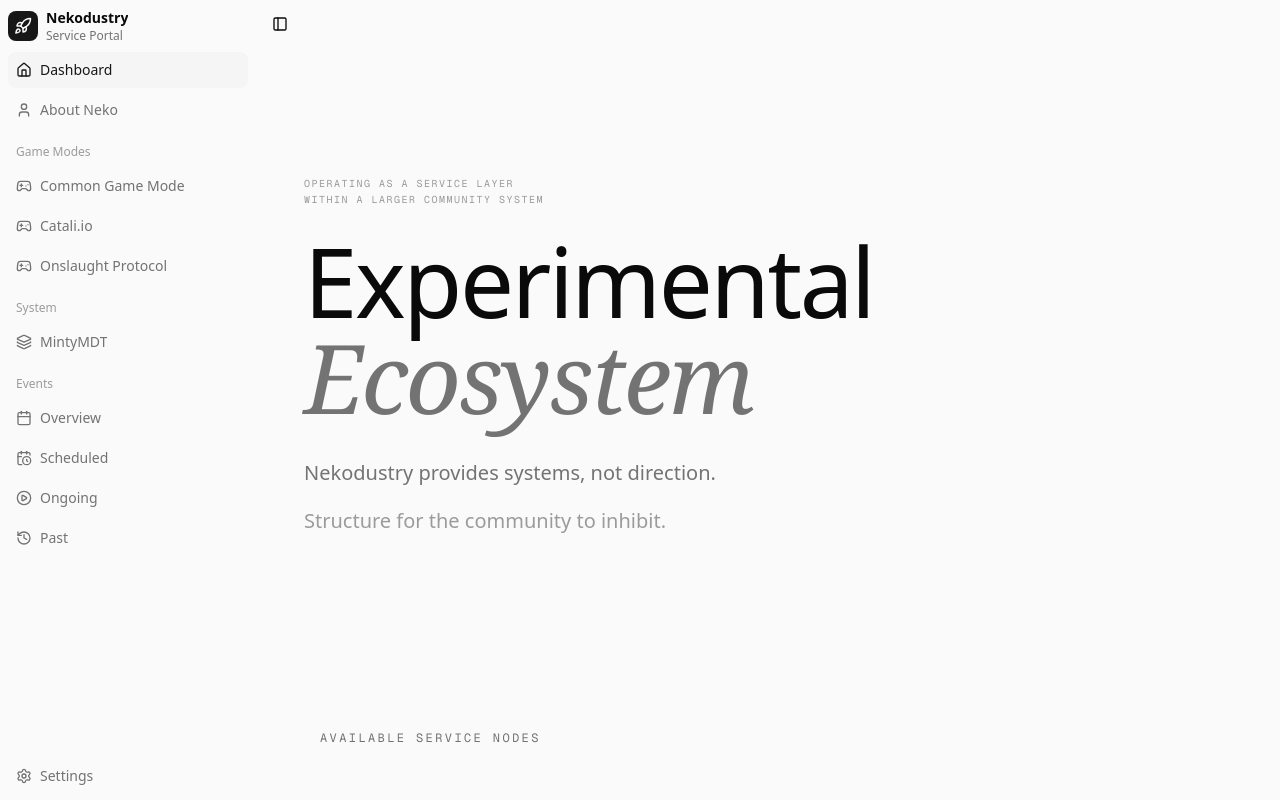
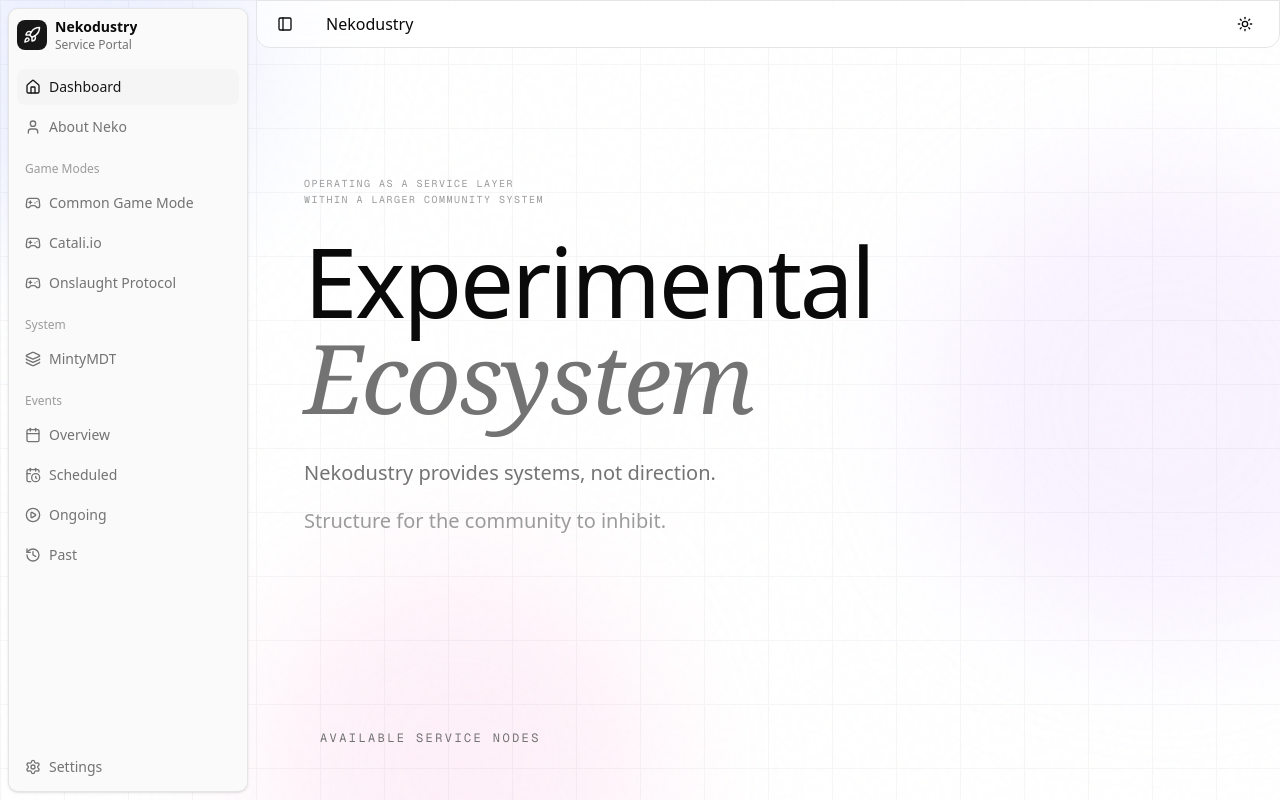
Before and after one commit to meohexa1a/Nekodustry, a Next.js app: page / in a window 1280 px wide. Shown: the top 800 px of the page. Built offline with nearby package versions, Linux system fonts and the light colour scheme.

Commit message:
feat: Thêm các thành phần UI cơ bản cho bố cục ứng dụng, bao gồm Breadcrumb, Sidebar, Navbar và chuyển đổi chủ đề.

```diff
--- a/src/app/layout.tsx
+++ b/src/app/layout.tsx
@@ -2,8 +2,9 @@ import type { Metadata } from "next";
 import { Geist, Geist_Mono } from "next/font/google";
 import "./globals.css";
 
-import { SidebarProvider, SidebarTrigger } from "@/components/ui/sidebar";
+import { SidebarProvider } from "@/components/ui/sidebar";
 import { AppSidebar } from "@/components/app/app-sidebar";
+import { AppNavbar } from "@/components/app/app-navbar";
 import { ThemeProvider } from "@/components/theme/theme-provider";
 import React from "react";
 
@@ -31,12 +32,10 @@ export default function RootLayout({ children }: { children: React.ReactNode })
             <div className="flex w-full">
               <AppSidebar />
 
-              <main className="relative flex-1 w-full min-h-screen">
-                <div className="sticky left-0 top-0 w-fit p-2 z-50">
-                  <SidebarTrigger />
-                </div>
+              <main className="relative flex-1 w-full min-h-screen flex flex-col">
+                <AppNavbar />
 
-                {children}
+                <div className="flex-1">{children}</div>
               </main>
             </div>
           </SidebarProvider>
--- /dev/null
+++ b/src/components/app/app-navbar.tsx
@@ -0,0 +1,23 @@
+import { SidebarTrigger } from "@/components/ui/sidebar";
+import { Separator } from "@/components/ui/separator";
+import { ModeToggle } from "@/components/theme/mode-toggle";
+
+export function AppNavbar() {
+  return (
+    <header
+      className="mx-auto sticky top-0 z-50 flex h-12 w-full items-center gap-2
+        backdrop-blur-sm transition-all ease-linear supports-backdrop-filter:bg-background/60 max-w-5xl
+        rounded-none lg:rounded-b-xl border">
+      <div className="flex w-full items-center gap-2 px-4">
+        <SidebarTrigger className="-ml-1" />
+        <Separator orientation="vertical" className="mr-2 h-4" />
+
+        <span>Nekodustry</span>
+
+        <div className="ml-auto flex items-center gap-2">
+          <ModeToggle />
+        </div>
+      </div>
+    </header>
+  );
+}
--- a/src/components/app/app-sidebar.tsx
+++ b/src/components/app/app-sidebar.tsx
@@ -16,6 +16,7 @@ import {
   SidebarMenuButton,
   SidebarFooter,
   SidebarTrigger,
+  SidebarSeparator,
 } from "@/components/ui/sidebar";
 import { Settings } from "lucide-react";
 
@@ -51,9 +52,9 @@ export function AppSidebar() {
   };
 
   return (
-    <Sidebar collapsible="icon" variant="inset">
-      <SidebarHeader className="justify-center">
-        <div className="flex items-center gap-2 group-data-[collapsible=icon]:hidden">
+    <Sidebar collapsible="icon" variant="floating">
+      <SidebarHeader className="justify-center group-data-[collapsible=icon]:hidden">
+        <div className="flex items-center gap-2">
           <div className="flex p-1.5 items-center justify-center rounded-md bg-primary text-primary-foreground">
             <Rocket size={18} />
           </div>
@@ -62,8 +63,6 @@ export function AppSidebar() {
             <span className="truncate text-xs text-muted-foreground">Service Portal</span>
           </div>
         </div>
-
-        <SidebarTrigger className="hidden group-data-[collapsible=icon]:flex" />
       </SidebarHeader>
 
       <SidebarContent>
--- /dev/null
+++ b/src/components/theme/mode-toggle.tsx
@@ -0,0 +1,34 @@
+"use client";
+
+import * as React from "react";
+import { Moon, Sun } from "lucide-react";
+import { useTheme } from "next-themes";
+
+import { Button } from "@/components/ui/button";
+import {
+  DropdownMenu,
+  DropdownMenuContent,
+  DropdownMenuItem,
+  DropdownMenuTrigger,
+} from "@/components/ui/dropdown-menu";
+
+export function ModeToggle() {
+  const { setTheme } = useTheme();
+
+  return (
+    <DropdownMenu>
+      <DropdownMenuTrigger asChild>
+        <Button variant="ghost" size="icon">
+          <Sun className="h-[1.2rem] w-[1.2rem] rotate-0 scale-100 transition-all dark:-rotate-90 dark:scale-0" />
+          <Moon className="absolute h-[1.2rem] w-[1.2rem] rotate-90 scale-0 transition-all dark:rotate-0 dark:scale-100" />
+          <span className="sr-only">Toggle theme</span>
+        </Button>
+      </DropdownMenuTrigger>
+      <DropdownMenuContent align="end">
+        <DropdownMenuItem onClick={() => setTheme("light")}>Light</DropdownMenuItem>
+        <DropdownMenuItem onClick={() => setTheme("dark")}>Dark</DropdownMenuItem>
+        <DropdownMenuItem onClick={() => setTheme("system")}>System</DropdownMenuItem>
+      </DropdownMenuContent>
+    </DropdownMenu>
+  );
+}
--- /dev/null
+++ b/src/components/ui/breadcrumb.tsx
@@ -0,0 +1,89 @@
+import * as React from "react";
+import { Slot } from "@radix-ui/react-slot";
+import { ChevronRight, MoreHorizontal } from "lucide-react";
+
+import { cn } from "@/lib/utils";
+
+const Breadcrumb = React.forwardRef<
+  HTMLElement,
+  React.ComponentPropsWithoutRef<"nav"> & {
+    separator?: React.ReactNode;
+  }
+>(({ ...props }, ref) => <nav ref={ref} aria-label="breadcrumb" {...props} />);
+Breadcrumb.displayName = "Breadcrumb";
+
+const BreadcrumbList = React.forwardRef<HTMLOListElement, React.ComponentPropsWithoutRef<"ol">>(
+  ({ className, ...props }, ref) => (
+    <ol
+      ref={ref}
+      className={cn(
+        "flex flex-wrap items-center gap-1.5 wrap-break-word text-sm text-muted-foreground sm:gap-2.5",
+        className,
+      )}
+      {...props}
+    />
+  ),
+);
+BreadcrumbList.displayName = "BreadcrumbList";
+
+const BreadcrumbItem = React.forwardRef<HTMLLIElement, React.ComponentPropsWithoutRef<"li">>(
+  ({ className, ...props }, ref) => (
+    <li ref={ref} className={cn("inline-flex items-center gap-1.5", className)} {...props} />
+  ),
+);
+BreadcrumbItem.displayName = "BreadcrumbItem";
+
+const BreadcrumbLink = React.forwardRef<
+  HTMLAnchorElement,
+  React.ComponentPropsWithoutRef<"a"> & {
+    asChild?: boolean;
+  }
+>(({ asChild, className, ...props }, ref) => {
+  const Comp = asChild ? Slot : "a";
+
+  return <Comp ref={ref} className={cn("transition-colors hover:text-foreground", className)} {...props} />;
+});
+BreadcrumbLink.displayName = "BreadcrumbLink";
+
+const BreadcrumbPage = React.forwardRef<HTMLSpanElement, React.ComponentPropsWithoutRef<"span">>(
+  ({ className, ...props }, ref) => (
+    <span
+      ref={ref}
+      role="link"
+      aria-disabled="true"
+      aria-current="page"
+      className={cn("font-normal text-foreground", className)}
+      {...props}
+    />
+  ),
+);
+BreadcrumbPage.displayName = "BreadcrumbPage";
+
+const BreadcrumbSeparator = ({ children, className, ...props }: React.ComponentProps<"li">) => (
+  <li role="presentation" aria-hidden="true" className={cn("[&>svg]:size-3.5", className)} {...props}>
+    {children ?? <ChevronRight />}
+  </li>
+);
+BreadcrumbSeparator.displayName = "BreadcrumbSeparator";
+
+const BreadcrumbEllipsis = ({ className, ...props }: React.ComponentProps<"span">) => (
+  <span
+    role="presentation"
+    aria-hidden="true"
+    className={cn("flex h-9 w-9 items-center justify-center", className)}
+    {...props}>
+    <MoreHorizontal className="h-4 w-4" />
+    <span className="sr-only">More</span>
+  </span>
+);
+BreadcrumbEllipsis.displayName = "BreadcrumbEllipsis";
+
+export {
+  Breadcrumb,
+  BreadcrumbList,
+  BreadcrumbItem,
+  BreadcrumbLink,
+  BreadcrumbPage,
+  BreadcrumbSeparator,
+  BreadcrumbEllipsis,
+};
--- a/src/components/ui/sidebar.tsx
+++ b/src/components/ui/sidebar.tsx
@@ -306,7 +306,7 @@ function SidebarHeader({ className, ...props }: React.ComponentProps<"div">) {
     <div
       data-slot="sidebar-header"
       data-sidebar="header"
-      className={cn("flex flex-col gap-2 pb-2", className)}
+      className={cn("flex flex-col gap-2 p-2", className)}
       {...props}
     />
   );
@@ -317,7 +317,7 @@ function SidebarFooter({ className, ...props }: React.ComponentProps<"div">) {
     <div
       data-slot="sidebar-footer"
       data-sidebar="footer"
-      className={cn("flex flex-col gap-2", className)}
+      className={cn("flex flex-col gap-2 p-2", className)}
       {...props}
     />
   );
@@ -340,7 +340,7 @@ function SidebarContent({ className, ...props }: React.ComponentProps<"div">) {
       data-slot="sidebar-content"
       data-sidebar="content"
       className={cn(
-        "flex min-h-0 flex-1 flex-col gap-2 overflow-auto group-data-[collapsible=icon]:overflow-hidden",
+        "flex min-h-0 flex-1 flex-col gap-2 p-2 overflow-auto group-data-[collapsible=icon]:overflow-hidden",
         className,
       )}
       {...props}
```
